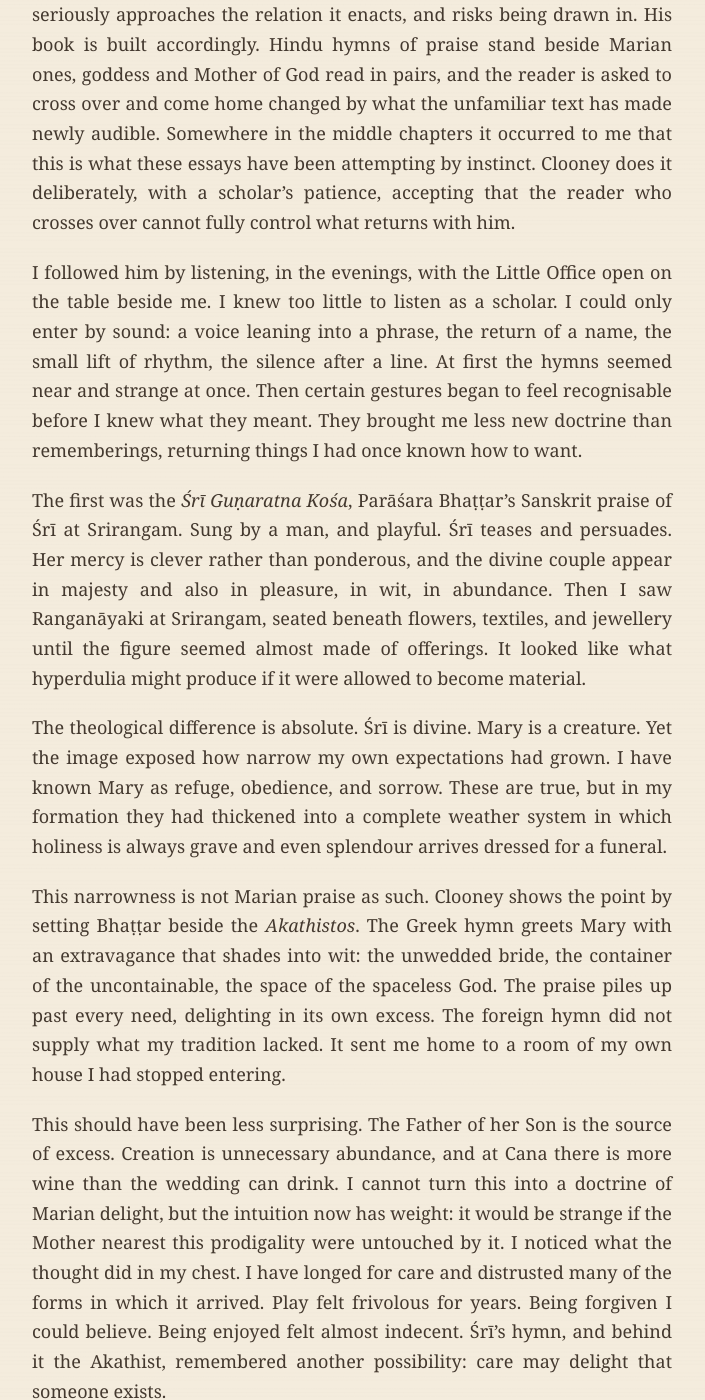
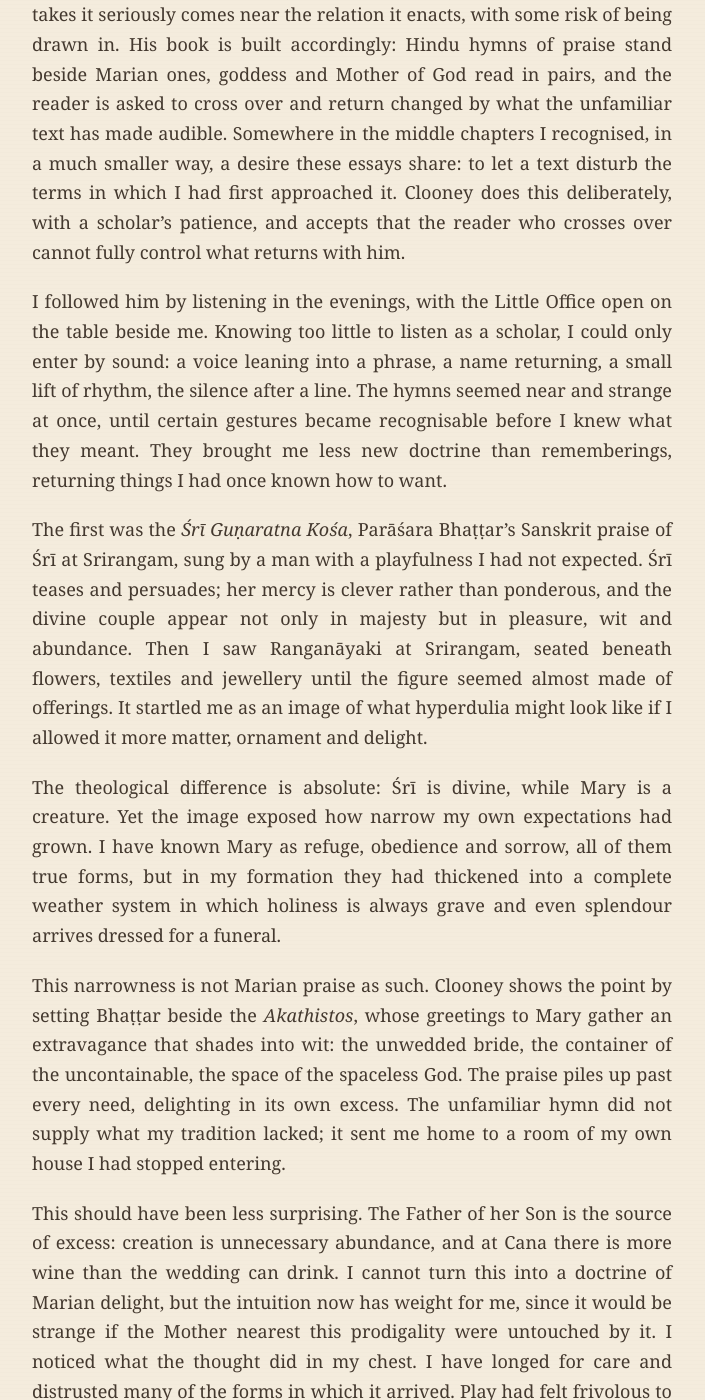
Before and after one commit to pytfarrugia-bit/pytfarrugia-bit.github.io, a Jekyll site: the page green-books-hymns-remember.html, which Jekyll copies as it is, in a window 1280 px wide and 1400 px high, scrolled down 1027 px. Shown: the whole window, without its empty margins (288-993 px from the left). Built offline with Jekyll 4.4.1, drawn with Linux system fonts in a browser that asks for light colours; some of the changed text lies outside the part shown.

Commit message:
Refine Green Books III voice and subtitle

```diff
--- a/green-books-hymns-remember.html
+++ b/green-books-hymns-remember.html
@@ -3,7 +3,7 @@
 <head>
   <meta charset="utf-8">
   <meta name="viewport" content="width=device-width, initial-scale=1">
-  <meta name="description" content="What the Hymns Remember: on mothers, praise, and forms of care. A reading of Francis X. Clooney’s Divine Mother, Blessed Mother (2005).">
+  <meta name="description" content="What the Hymns Remember: on listening and forms of care. A reading of Francis X. Clooney’s Divine Mother, Blessed Mother (2005).">
   <title>What the Hymns Remember · Peter Marc Farrugia</title>
   <link rel="icon" href="logo-mark.svg" type="image/svg+xml">
   <link rel="stylesheet" href="style.css">
@@ -25,7 +25,7 @@
   <main class="article-page">
     <p class="eyebrow"><time datetime="2026-07-26">26 July 2026</time> · Green Books III</p>
     <h1>What the Hymns Remember</h1>
-    <p class="lead"><em>On mothers, praise, and forms of care</em></p>
+    <p class="lead"><em>On listening and forms of care</em></p>
     <p style="margin:-0.9rem 0 2rem;color:var(--muted);font-size:0.92rem;"><em>A reading of Francis X. Clooney’s <cite>Divine Mother, Blessed Mother: Hindu Goddesses and the Virgin Mary</cite> (2005).</em></p>
 
     <figure style="margin:0 0 2.6rem;text-align:center;">
@@ -34,33 +34,33 @@
     </figure>
 
     <article class="prose">
-      <p>Francis Clooney warns that hymns yield little to a reader who wants information from them. A hymn speaks to someone. Whoever takes it seriously approaches the relation it enacts, and risks being drawn in. His book is built accordingly. Hindu hymns of praise stand beside Marian ones, goddess and Mother of God read in pairs, and the reader is asked to cross over and come home changed by what the unfamiliar text has made newly audible. Somewhere in the middle chapters it occurred to me that this is what these essays have been attempting by instinct. Clooney does it deliberately, with a scholar’s patience, accepting that the reader who crosses over cannot fully control what returns with him.</p>
+      <p>Francis Clooney warns that hymns yield little to a reader who approaches them for information alone. A hymn speaks to someone, and whoever takes it seriously comes near the relation it enacts, with some risk of being drawn in. His book is built accordingly: Hindu hymns of praise stand beside Marian ones, goddess and Mother of God read in pairs, and the reader is asked to cross over and return changed by what the unfamiliar text has made audible. Somewhere in the middle chapters I recognised, in a much smaller way, a desire these essays share: to let a text disturb the terms in which I had first approached it. Clooney does this deliberately, with a scholar’s patience, and accepts that the reader who crosses over cannot fully control what returns with him.</p>
 
-      <p>I followed him by listening, in the evenings, with the Little Office open on the table beside me. I knew too little to listen as a scholar. I could only enter by sound: a voice leaning into a phrase, the return of a name, the small lift of rhythm, the silence after a line. At first the hymns seemed near and strange at once. Then certain gestures began to feel recognisable before I knew what they meant. They brought me less new doctrine than rememberings, returning things I had once known how to want.</p>
+      <p>I followed him by listening in the evenings, with the Little Office open on the table beside me. Knowing too little to listen as a scholar, I could only enter by sound: a voice leaning into a phrase, a name returning, a small lift of rhythm, the silence after a line. The hymns seemed near and strange at once, until certain gestures became recognisable before I knew what they meant. They brought me less new doctrine than rememberings, returning things I had once known how to want.</p>
 
-      <p>The first was the <cite>Śrī Guṇaratna Kośa</cite>, Parāśara Bhaṭṭar’s Sanskrit praise of Śrī at Srirangam. Sung by a man, and playful. Śrī teases and persuades. Her mercy is clever rather than ponderous, and the divine couple appear in majesty and also in pleasure, in wit, in abundance. Then I saw Ranganāyaki at Srirangam, seated beneath flowers, textiles, and jewellery until the figure seemed almost made of offerings. It looked like what hyperdulia might produce if it were allowed to become material.</p>
+      <p>The first was the <cite>Śrī Guṇaratna Kośa</cite>, Parāśara Bhaṭṭar’s Sanskrit praise of Śrī at Srirangam, sung by a man with a playfulness I had not expected. Śrī teases and persuades; her mercy is clever rather than ponderous, and the divine couple appear not only in majesty but in pleasure, wit and abundance. Then I saw Ranganāyaki at Srirangam, seated beneath flowers, textiles and jewellery until the figure seemed almost made of offerings. It startled me as an image of what hyperdulia might look like if I allowed it more matter, ornament and delight.</p>
 
-      <p>The theological difference is absolute. Śrī is divine. Mary is a creature. Yet the image exposed how narrow my own expectations had grown. I have known Mary as refuge, obedience, and sorrow. These are true, but in my formation they had thickened into a complete weather system in which holiness is always grave and even splendour arrives dressed for a funeral.</p>
+      <p>The theological difference is absolute: Śrī is divine, while Mary is a creature. Yet the image exposed how narrow my own expectations had grown. I have known Mary as refuge, obedience and sorrow, all of them true forms, but in my formation they had thickened into a complete weather system in which holiness is always grave and even splendour arrives dressed for a funeral.</p>
 
-      <p>This narrowness is not Marian praise as such. Clooney shows the point by setting Bhaṭṭar beside the <cite>Akathistos</cite>. The Greek hymn greets Mary with an extravagance that shades into wit: the unwedded bride, the container of the uncontainable, the space of the spaceless God. The praise piles up past every need, delighting in its own excess. The foreign hymn did not supply what my tradition lacked. It sent me home to a room of my own house I had stopped entering.</p>
+      <p>This narrowness is not Marian praise as such. Clooney shows the point by setting Bhaṭṭar beside the <cite>Akathistos</cite>, whose greetings to Mary gather an extravagance that shades into wit: the unwedded bride, the container of the uncontainable, the space of the spaceless God. The praise piles up past every need, delighting in its own excess. The unfamiliar hymn did not supply what my tradition lacked; it sent me home to a room of my own house I had stopped entering.</p>
 
-      <p>This should have been less surprising. The Father of her Son is the source of excess. Creation is unnecessary abundance, and at Cana there is more wine than the wedding can drink. I cannot turn this into a doctrine of Marian delight, but the intuition now has weight: it would be strange if the Mother nearest this prodigality were untouched by it. I noticed what the thought did in my chest. I have longed for care and distrusted many of the forms in which it arrived. Play felt frivolous for years. Being forgiven I could believe. Being enjoyed felt almost indecent. Śrī’s hymn, and behind it the Akathist, remembered another possibility: care may delight that someone exists.</p>
+      <p>This should have been less surprising. The Father of her Son is the source of excess: creation is unnecessary abundance, and at Cana there is more wine than the wedding can drink. I cannot turn this into a doctrine of Marian delight, but the intuition now has weight for me, since it would be strange if the Mother nearest this prodigality were untouched by it. I noticed what the thought did in my chest. I have longed for care and distrusted many of the forms in which it arrived. Play had felt frivolous to me for years; being forgiven I could believe, but being enjoyed felt almost indecent. Śrī’s hymn, and behind it the Akathist, remembered another possibility: care may delight that someone exists.</p>
 
-      <p>The <cite>Saundarya Laharī</cite> began differently. Its opening claim is startling: Śiva can act only when united with Śakti. The feminine is honoured as power itself, the moving principle without which nothing moves. Clooney’s comparison makes the boundary more important, not less. Devī is not Mary, and God needs no complementary principle.</p>
+      <p>The <cite>Saundarya Laharī</cite> began differently. Its opening claim is startling: Śiva can act only when united with Śakti, so the feminine is honoured as power itself, the moving principle without which nothing moves. Clooney’s comparison makes the boundary more important, not less, because Devī is not Mary and God needs no complementary principle.</p>
 
-      <p>Christian theology makes another claim. Aquinas argues that the Annunciation precedes the Incarnation so that the Virgin’s consent might be sought and given on behalf of the whole human race. Her yes is personal without being private. Daughter Zion’s long covenantal answer becomes the free and bodily act of one woman. The Word receives his humanity from her. She conceives, gestates, and gives birth.</p>
+      <p>Christian theology makes another claim. Aquinas argues that the Annunciation precedes the Incarnation so that the Virgin’s consent might be sought and given on behalf of the whole human race. Her yes is personal without being private, for Daughter Zion’s long covenantal answer becomes the free and bodily act of one woman from whom the Word receives his humanity through conception, gestation and birth.</p>
 
-      <p>Mary is perfectly receptive because her receptivity is her act. Grace does not use her and set her aside. It brings her creaturely agency to its highest intensity, to the point at which the Word receives a body from her. This image is easily corrupted into a demand that mothers, and women generally, animate everyone around them. What the hymn remembered was smaller and better. Receptivity can be intelligent. Consent can change the world. Care may help life take form without being consumed by the forming.</p>
+      <p>Mary is perfectly receptive because her receptivity is itself an act. Grace neither uses her nor sets her aside; it brings her creaturely agency to its highest intensity, to the point at which the Word receives a body from her. This image is easily corrupted into a demand that mothers, and women generally, animate everyone around them. What the hymn helped me remember was smaller and better: receptivity can be intelligent, consent can change the world, and care may help life take form without being consumed by the forming.</p>
 
-      <p>With the Sulamangalam Sisters singing the <cite>Apirāmi Antāti</cite>, the atmosphere softened. Two women carried the hymn with a tenderness steadier than play, and I wondered whether delight had turned into labour. The form answered me. In an <em>antāti</em>, the last word of each verse becomes the first word of the next. One ending is another beginning. The praise circles, resumes, and finds another way to address her. The work belongs to the singers, but Apirāmi does not dissolve into their singing. She remains the one addressed, the one who can be addressed again because the relation had not been broken in the interval. The play has accepted repetition and become dependable.</p>
+      <p>With the Sulamangalam Sisters singing the <cite>Apirāmi Antāti</cite>, the atmosphere softened. The two women carried the hymn with a tenderness steadier than play, and I wondered whether delight had turned into labour. The form answered me. In an <em>antāti</em>, the last word of each verse becomes the first word of the next, so that one ending is already another beginning. The praise circles, resumes and finds another way to address her. The work belongs to the singers, but the form let me hear Apirāmi as the one still there when the next verse began. Play had accepted repetition and become dependable.</p>
 
-      <p>Clooney’s pairing reached furthest into my own practice here, because the Marian hymn beside Apirāmi’s is itself an <em>antāti</em>, the <cite>Mātāracammaṉ Antāti</cite>, Tamil Catholic praise of Mary in the same linked-verse form. The circling return I thought I was borrowing already existed within Marian devotion, in a language and poetics I had never met. Once seen there, it appeared everywhere at home. The rosary repeats. The Angelus repeats. The Little Office waits through the seasons with its appointed antiphons. On difficult days this feels exacting, while on better days it is a relief that nothing need be invented. The canticles stay where they were left. The prayer can be neglected and resumed.</p>
+      <p>Clooney’s pairing reached furthest into my own practice here, because the Marian hymn beside Apirāmi’s is itself an <em>antāti</em>, the <cite>Mātāracammaṉ Antāti</cite>, Tamil Catholic praise of Mary in the same linked-verse form. The circling return I thought I was borrowing already existed within Marian devotion, in a language and poetics I had never met. Once seen there, it appeared everywhere at home: the rosary and Angelus repeat, while the Little Office waits through the seasons with its appointed antiphons. On difficult days this feels exacting, while on better days it is a relief that nothing need be invented. The canticles stay where they were left, and the prayer can be neglected and resumed.</p>
 
-      <p>For a long time I believed every interruption destroyed the bond, and that return required apology, proof, or the recovery of an emotional state gone cold. Hearing the sisters hand each verse its next beginning, I recognised that repeated prayer had been contradicting this in me for years. The work of attention belongs to the one who prays. The relationship is held from the other side. Care may survive one’s departure, and the proof is that the antiphon is still there in the morning.</p>
+      <p>For a long time I believed every interruption destroyed the bond, and that return required apology, proof or the recovery of an emotional state gone cold. Hearing the sisters hand each verse its next beginning, I recognised that repeated prayer had been contradicting this in me for years. The work of attention belongs to the one who prays, yet I came to see the relationship as held from the other side: care may survive one’s departure, and the proof is that the antiphon is still there in the morning.</p>
 
-      <p>Clooney pairs the <cite>Saundarya Laharī</cite> with the <cite>Stabat Mater</cite>. I heard the latter through Vivaldi, and let it come last. It carried a different weight. There was none of Śrī’s play, Devī’s movement, or the <em>antāti</em>’s circling tenderness. Mary stands beneath what cannot be prevented or repaired, and Vivaldi refuses to let the sorrow hurry. The phrases lower themselves into the same place and remain there. This stillness is itself a work, and a severe one. To stay beside suffering without converting it into explanation or consolation is among the hardest forms of presence I know, in the consulting room as much as at the foot of the Cross. Care may be unable to lift the weight. It can still refuse to leave the person beneath it alone.</p>
+      <p>Clooney pairs the <cite>Saundarya Laharī</cite> with the <cite>Stabat Mater</cite>. I heard the latter through Vivaldi and let it come last because it carried a different weight, without Śrī’s play, Devī’s movement or the <em>antāti</em>’s circling tenderness. Mary stands beneath what cannot be prevented or repaired, while Vivaldi refuses to let the sorrow hurry; the phrases lower themselves into the same place and remain there. This stillness is itself a severe work, since to stay beside suffering without converting it into explanation or consolation is among the hardest forms of presence I know, in the consulting room as much as at the foot of the Cross. Care may be unable to lift the weight, yet it can refuse to leave the person beneath it alone.</p>
 
-      <p>Clooney offers no composite Mother, and neither do these hearings. Śrī, Devī, Apirāmi, and Mary remain themselves. Their differences made audible four wishes older than definition: to be delighted in, helped into life, permitted to return, and not abandoned beneath an unlifted weight. No human mother could be required to bear all four without being crushed. They are not definitions of what a mother ought to be. They are wishes the body formed before it could explain them, and the hymns, mine and not mine alike, know their names.</p>
+      <p>Clooney offers no composite Mother, and neither do these hearings. Śrī, Devī, Apirāmi and Mary remain themselves; across their differences, I heard four wishes I recognised in myself: to be delighted in, helped into life, permitted to return, and not abandoned beneath an unlifted weight. They are not definitions of what a mother ought to be, nor demands that any human mother could bear. They are forms of care the hymns helped me name.</p>
 
       <p>The book has gone back to the shelf. The Little Office is open on the table where it was before I started, and tomorrow’s antiphon is already appointed. I will begin again there.</p>
     </article>
```
